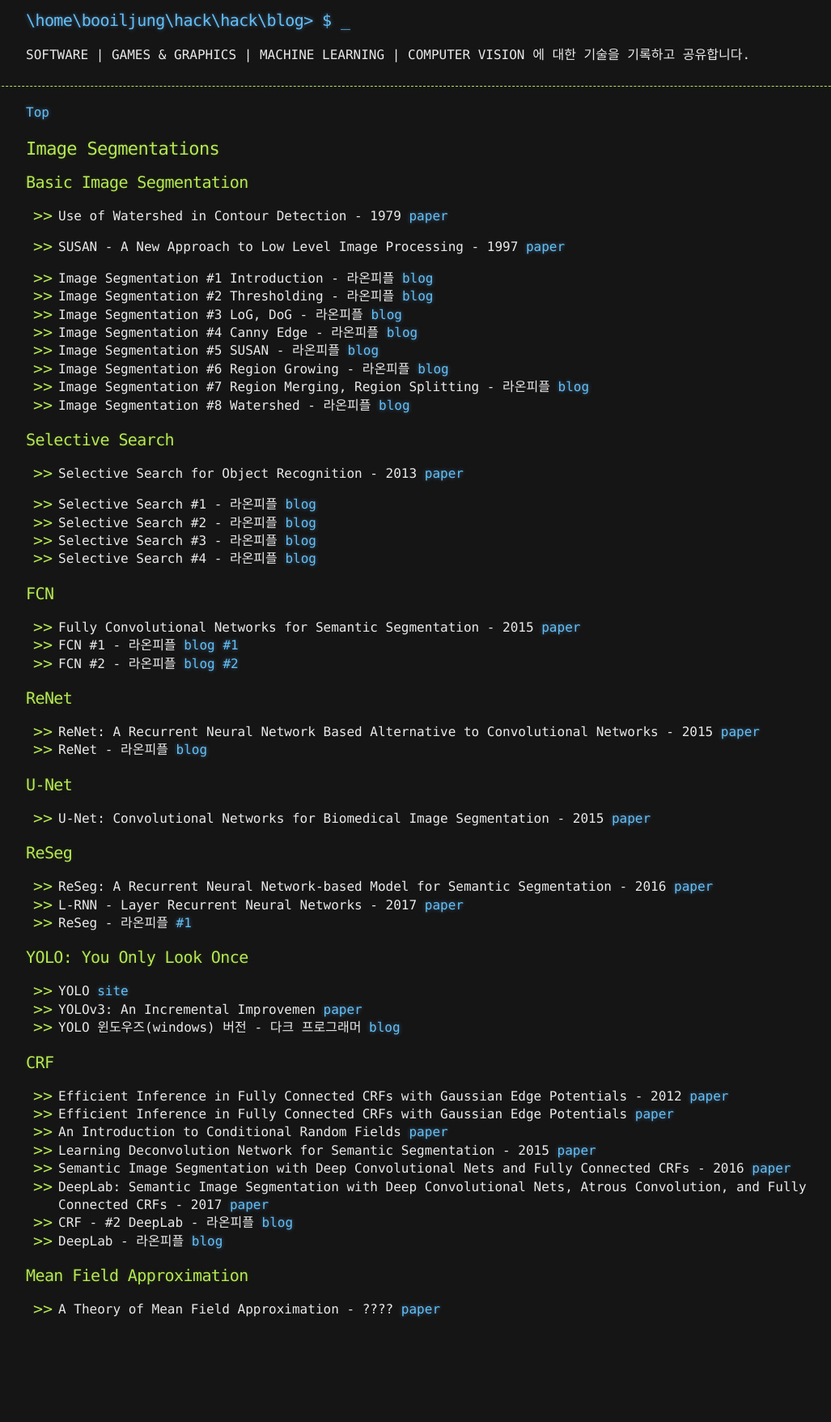
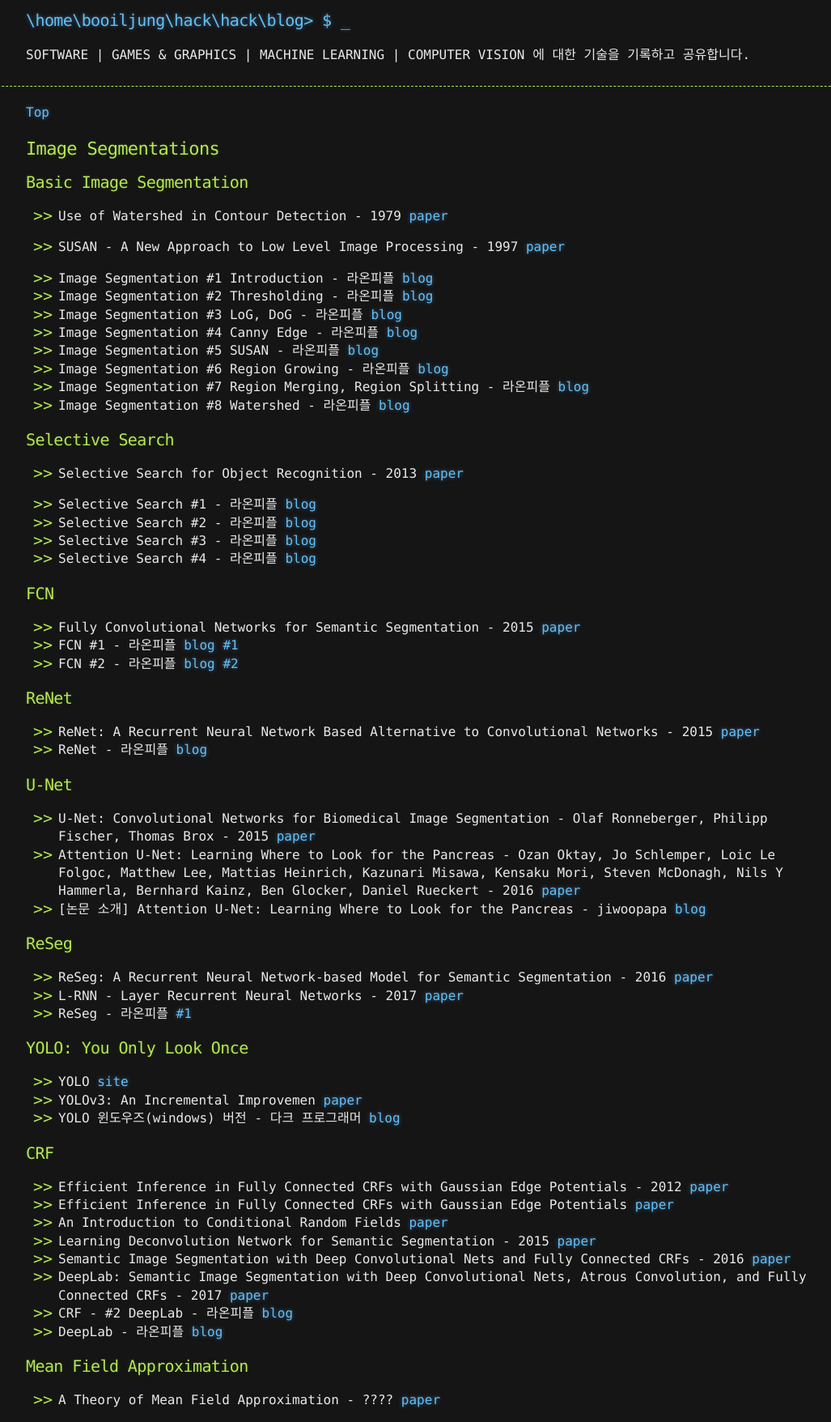
Before and after one commit to booiljung/xxxxx, a Jekyll site: the page built from machine_learning_notes/image_segmentations.md, in a window 1280 px wide. Shown: the whole page at 81% size, without its empty margins (108-1135 px from the left). Built offline with Jekyll 4.4.1, drawn with Linux system fonts in a browser that asks for light colours; our own code applies the rules of GitHub Pages for plain Markdown files; before the commit the page ends 1644 px from its top, so only the background shows below that.

```diff
--- a/machine_learning_notes/image_segmentations.md
+++ b/machine_learning_notes/image_segmentations.md
@@ -39,7 +39,9 @@
 
 ## U-Net
 
-* U-Net: Convolutional Networks for Biomedical Image Segmentation - 2015 [paper](https://arxiv.org/pdf/1505.04597.pdf)
+* U-Net: Convolutional Networks for Biomedical Image Segmentation - Olaf Ronneberger, Philipp Fischer, Thomas Brox - 2015 [paper](https://arxiv.org/pdf/1505.04597.pdf)
+* Attention U-Net: Learning Where to Look for the Pancreas - Ozan Oktay, Jo Schlemper, Loic Le Folgoc, Matthew Lee, Mattias Heinrich, Kazunari Misawa, Kensaku Mori, Steven McDonagh, Nils Y Hammerla, Bernhard Kainz, Ben Glocker, Daniel Rueckert - 2016 [paper](https://arxiv.org/pdf/1804.03999.pdf)
+* [논문 소개] Attention U-Net: Learning Where to Look for the Pancreas - jiwoopapa [blog](https://steemit.com/deeplearning/@jiwoopapa/attention-u-net-learning-where-to-look-for-the-pancreas)
 
 ## ReSeg
 
```
